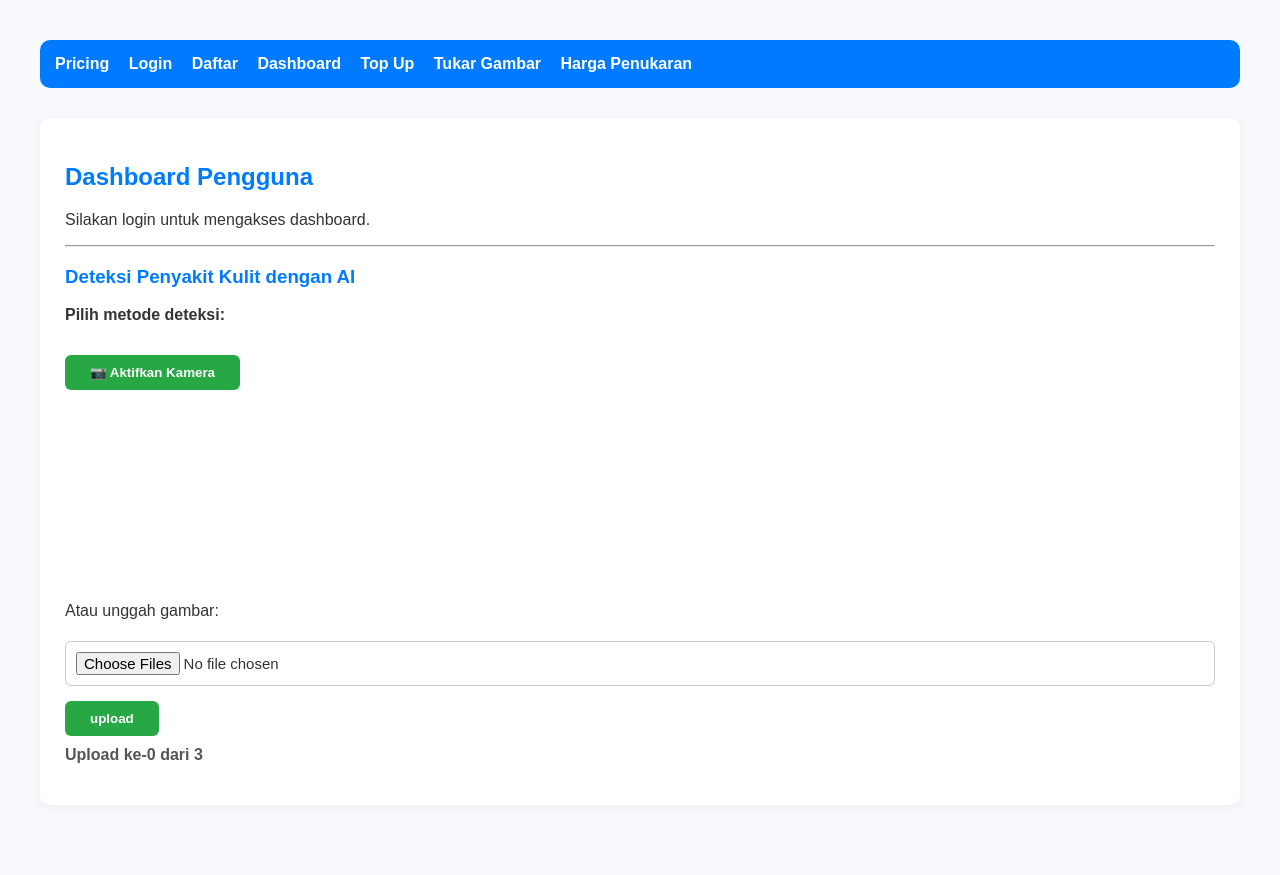
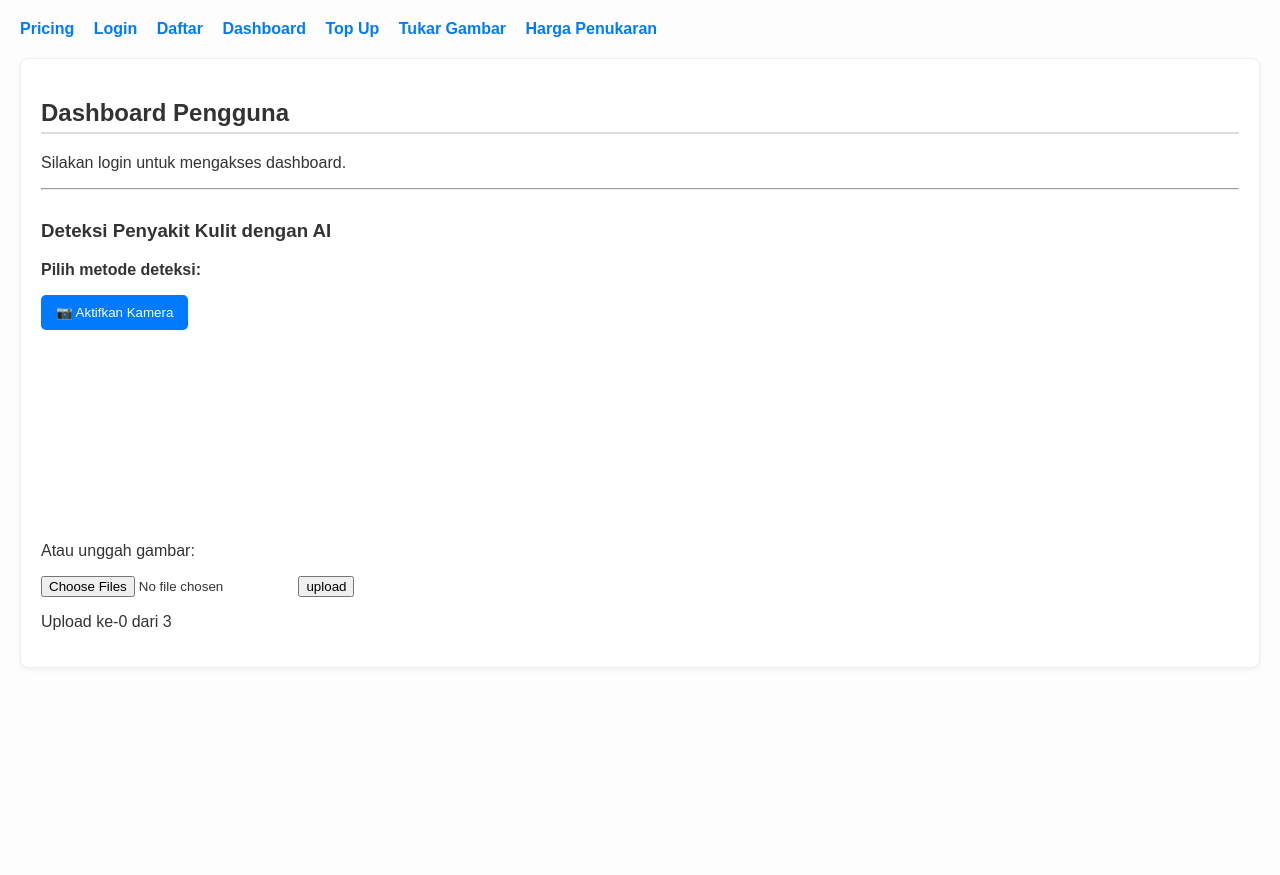
Before and after one commit to sirrauf/KuSehat-Web3, a Flask app: page / in a window 1280 px wide, after a click on "Dashboard". After the commit the page ends 668 px from the top, so only its background shows below. Run offline with Flask 2, Linux system fonts and the light colour scheme.

Commit message:
Update style.css

```diff
--- a/static/css/style.css
+++ b/static/css/style.css
@@ -1,38 +1,33 @@
-/* === GLOBAL STYLES === */
 body {
-  font-family: "Segoe UI", sans-serif;
-  margin: 0;
-  padding: 20px;
-  background-color: #f7f9fc;
+  font-family: 'Segoe UI', sans-serif;
+  margin: 20px;
+  background-color: #fdfdfd;
   color: #333;
 }
 
 nav {
-  background-color: #007bff;
-  padding: 15px;
-  border-radius: 10px;
-  margin-bottom: 30px;
+  margin-bottom: 20px;
 }
 
 nav a {
-  color: white;
+  margin-right: 15px;
+  text-decoration: none;
+  color: #007bff;
   font-weight: bold;
-  margin-right: 20px;
-  text-decoration: none;
-  cursor: pointer;
+  transition: color 0.3s;
 }
 
 nav a:hover {
-  text-decoration: underline;
+  color: #0056b3;
 }
 
-/* === SECTION STYLING === */
 section {
   display: none;
+  padding: 20px;
   background: #fff;
-  border-radius: 10px;
-  padding: 25px;
-  box-shadow: 0px 2px 10px rgba(0, 0, 0, 0.05);
+  border: 1px solid #eee;
+  border-radius: 8px;
+  box-shadow: 0 2px 5px rgba(0,0,0,0.05);
   margin-bottom: 30px;
 }
 
@@ -40,117 +35,74 @@ section.active {
   display: block;
 }
 
-h2, h3 {
-  color: #007bff;
+h2 {
+  border-bottom: 2px solid #ddd;
+  padding-bottom: 5px;
+  margin-bottom: 20px;
 }
 
-/* === TABLES === */
-table {
-  width: 100%;
-  border-collapse: collapse;
-  margin-top: 15px;
+form {
+  margin-top: 10px;
 }
 
-th, td {
-  border: 1px solid #ccc;
-  padding: 12px;
-  text-align: left;
-}
-
-th {
-  background-color: #e9f1ff;
+form label {
   font-weight: bold;
-  color: #333;
-}
-
-/* === FORMS === */
-form label {
-  display: block;
-  margin-top: 15px;
-  font-weight: 600;
 }
 
 form input[type="text"],
 form input[type="email"],
 form input[type="password"],
 form input[type="number"],
-form input[type="file"],
 form select {
   width: 100%;
-  padding: 10px;
-  margin-top: 5px;
+  padding: 8px;
+  margin-top: 4px;
+  margin-bottom: 15px;
   border: 1px solid #ccc;
-  border-radius: 6px;
-  font-size: 15px;
-  box-sizing: border-box;
+  border-radius: 5px;
 }
 
-form button,
-form input[type="submit"] {
-  margin-top: 15px;
-  padding: 10px 25px;
-  background-color: #28a745;
+form button {
+  background-color: #007bff;
   color: white;
-  font-weight: bold;
+  padding: 10px 15px;
   border: none;
-  border-radius: 6px;
+  border-radius: 5px;
   cursor: pointer;
 }
 
-form button:hover,
-form input[type="submit"]:hover {
-  background-color: #218838;
+form button:hover {
+  background-color: #0056b3;
 }
 
-/* === DIAGNOSIS BOX === */
-.diagnosis {
-  margin-top: 15px;
-  padding: 15px;
-  border: 1px solid #ccc;
-  background-color: #f3fff3;
-  border-left: 5px solid #28a745;
-  border-radius: 6px;
+table {
+  width: 100%;
+  border-collapse: collapse;
+  margin-top: 10px;
 }
 
-/* === VIDEO STYLING === */
-video {
-  border-radius: 8px;
-  margin-top: 10px;
-  max-width: 100%;
+th, td {
+  border: 1px solid #ccc;
+  padding: 10px;
+  text-align: left;
+}
+
+th {
+  background-color: #f2f2f2;
 }
 
 video.hidden {
   display: none;
 }
 
-/* === UPLOAD COUNTER === */
-#jumlahUpload {
-  font-weight: bold;
-  margin-top: 10px;
-  color: #555;
+.diagnosis {
+  margin-top: 15px;
+  padding: 10px;
+  border: 1px solid #eee;
+  background-color: #f9f9f9;
+  border-radius: 5px;
 }
 
-/* === RESPONSIVE === */
-@media (max-width: 768px) {
-  nav {
-    display: flex;
-    flex-wrap: wrap;
-    justify-content: center;
-  }
-
-  nav a {
-    margin: 5px;
-  }
-
-  section {
-    padding: 15px;
-  }
-
-  form input, form select, form button {
-    font-size: 16px;
-  }
-
-  table, th, td {
-    font-size: 14px;
-  }
+.container {
+  margin-top: 30px;
 }
```
